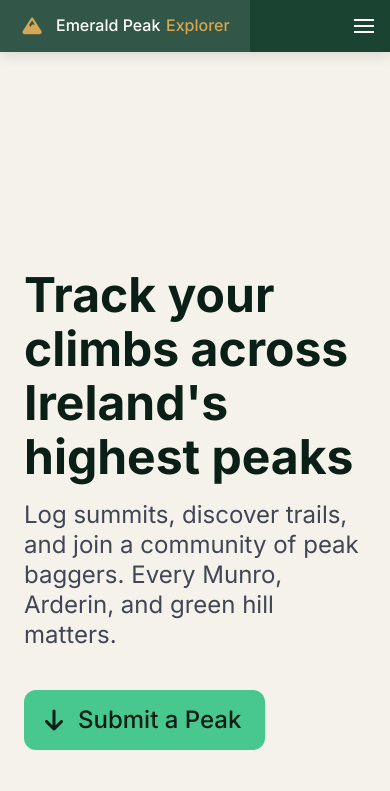
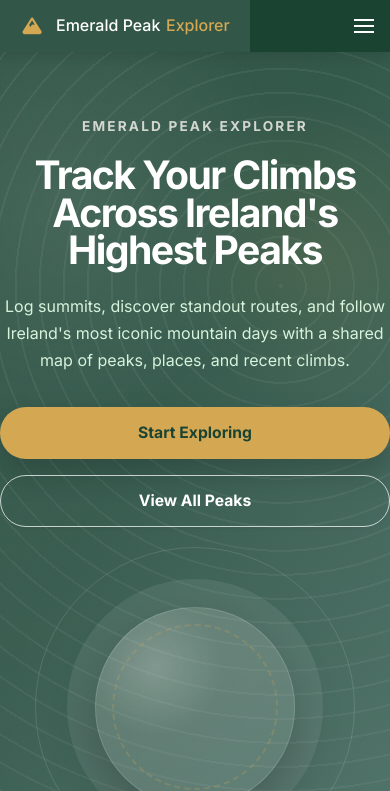
Before and after one commit to AndrianBarbulat/Emerald-Summit-Tracker, a Flask app: page / in a window 390 px wide. Shown: the top 791 px of the page. Run offline with Flask 3, Linux system fonts and the light colour scheme; grey boxes are pictures that could not be loaded.

Commit message:
Redesigned the landing page hero section with a full width layout using a gradient background based on the forest and sage theme. Structured the hero into a two column design with a strong headline and supporting subtitle on the left, along with primary and secondary call to action buttons for exploration and peak browsing. Added a large decorative mountain icon on the right with visual emphasis and subtle styling for depth and branding consistency. Included a dynamic stats banner below the hero that displays total peaks, counties, and provinces from the database, with a responsive mobile layout that collapses into a single centered column.

```diff
--- a/app.py
+++ b/app.py
@@ -184,6 +184,29 @@ def _build_map_peaks(peaks: list[dict]) -> list[dict]:
     return map_peaks
 
 
+def _count_distinct_values(peaks: list[dict], field_name: str) -> int:
+    values = set()
+    for peak in peaks:
+        raw_value = peak.get(field_name)
+        if raw_value is None:
+            continue
+
+        normalized = str(raw_value).strip().lower()
+        if normalized:
+            values.add(normalized)
+
+    return len(values)
+
+
+def _build_landing_stats(peaks: list[dict]) -> dict:
+    province_count = _count_distinct_values(peaks, "province") or 4
+    return {
+        "peaks": len(peaks),
+        "counties": _count_distinct_values(peaks, "county"),
+        "provinces": province_count,
+    }
+
+
 def _enrich_recent_climbs(recent_climbs: list[dict], peaks_by_id: dict) -> list[dict]:
     enriched = []
     for climb in recent_climbs:
@@ -217,6 +240,7 @@ def index():
     all_peaks = get_all_peaks()
     peaks_by_id = {peak.get("id"): peak for peak in all_peaks if peak.get("id") is not None}
     map_peaks = _build_map_peaks(all_peaks)
+    landing_stats = _build_landing_stats(all_peaks)
     recent_climbs = _enrich_recent_climbs(
         get_community_recent_climbs(limit=4),
         peaks_by_id,
@@ -225,6 +249,7 @@ def index():
     return render_template(
         "index.html",
         map_peaks=map_peaks,
+        landing_stats=landing_stats,
         recent_climbs=recent_climbs,
         active_page="index",
         **get_session_context(),
--- /dev/null
+++ b/static/css/index.css
@@ -0,0 +1,367 @@
+.landing-hero {
+    background:
+        linear-gradient(135deg, rgba(27, 67, 50, 0.97) 0%, rgba(82, 121, 111, 0.95) 100%);
+    overflow: hidden;
+    padding: 5rem 0 6.5rem;
+    position: relative;
+}
+
+.landing-hero::before {
+    background:
+        radial-gradient(circle at 18% 18%, rgba(255, 255, 255, 0.12), transparent 30%),
+        radial-gradient(circle at 82% 24%, rgba(212, 168, 83, 0.16), transparent 22%),
+        repeating-radial-gradient(circle at 72% 28%, rgba(255, 255, 255, 0.08) 0 2px, transparent 2px 24px);
+    content: "";
+    inset: 0;
+    opacity: 0.7;
+    pointer-events: none;
+    position: absolute;
+}
+
+.landing-hero::after {
+    background:
+        linear-gradient(120deg, rgba(255, 255, 255, 0.08), transparent 42%),
+        linear-gradient(180deg, transparent 0%, rgba(0, 0, 0, 0.08) 100%);
+    content: "";
+    inset: 0;
+    pointer-events: none;
+    position: absolute;
+}
+
+.landing-hero__content {
+    position: relative;
+    z-index: 1;
+}
+
+.landing-hero__copy {
+    max-width: 34rem;
+}
+
+.landing-hero__eyebrow {
+    color: rgba(245, 241, 235, 0.82);
+    display: inline-block;
+    font-size: 0.85rem;
+    font-weight: 700;
+    letter-spacing: 0.16em;
+    margin-bottom: 1.25rem;
+    text-transform: uppercase;
+}
+
+.landing-hero__title {
+    color: var(--color-white);
+    font-size: clamp(2.75rem, 6vw, 4.6rem);
+    font-weight: 800;
+    letter-spacing: -0.04em;
+    line-height: 0.96;
+    margin-bottom: 1.5rem;
+}
+
+.landing-hero__subtitle {
+    color: var(--color-light-green);
+    font-size: 1.15rem;
+    line-height: 1.7;
+    margin-bottom: 2rem;
+    max-width: 31rem;
+}
+
+.landing-hero__actions {
+    gap: 1rem;
+}
+
+.landing-hero__cta-primary,
+.landing-hero__cta-secondary {
+    border-radius: 999px;
+    font-size: 0.98rem;
+    font-weight: 700;
+    min-height: 3.25rem;
+    padding-left: 1.4rem;
+    padding-right: 1.4rem;
+}
+
+.landing-hero__cta-primary {
+    background: var(--color-gold);
+    border: 0;
+    color: var(--color-forest);
+    box-shadow: 0 14px 30px rgba(0, 0, 0, 0.18);
+}
+
+.landing-hero__cta-primary:hover,
+.landing-hero__cta-primary:focus {
+    background: #e0b666;
+    color: var(--color-forest);
+}
+
+.landing-hero__cta-secondary {
+    background: transparent;
+    border: 1px solid rgba(255, 255, 255, 0.72);
+    color: var(--color-white);
+}
+
+.landing-hero__cta-secondary:hover,
+.landing-hero__cta-secondary:focus {
+    background: rgba(255, 255, 255, 0.08);
+    border-color: var(--color-white);
+    color: var(--color-white);
+}
+
+.landing-hero__visual {
+    align-items: center;
+    display: flex;
+    justify-content: center;
+    min-height: 100%;
+    position: relative;
+}
+
+.landing-hero__visual::before,
+.landing-hero__visual::after {
+    border-radius: 50%;
+    content: "";
+    position: absolute;
+}
+
+.landing-hero__visual::before {
+    background: rgba(255, 255, 255, 0.08);
+    height: 24rem;
+    width: 24rem;
+}
+
+.landing-hero__visual::after {
+    border: 1px solid rgba(255, 255, 255, 0.12);
+    height: 30rem;
+    width: 30rem;
+}
+
+.landing-hero__icon-shell {
+    align-items: center;
+    background:
+        radial-gradient(circle at 30% 30%, rgba(255, 255, 255, 0.18), transparent 35%),
+        linear-gradient(160deg, rgba(245, 241, 235, 0.16), rgba(255, 255, 255, 0.04));
+    border: 1px solid rgba(255, 255, 255, 0.14);
+    border-radius: 50%;
+    box-shadow: 0 22px 48px rgba(0, 0, 0, 0.22);
+    display: inline-flex;
+    height: 18rem;
+    justify-content: center;
+    position: relative;
+    width: 18rem;
+    z-index: 1;
+}
+
+.landing-hero__icon-shell::before {
+    border: 2px dashed rgba(212, 168, 83, 0.22);
+    border-radius: 50%;
+    content: "";
+    inset: 1rem;
+    position: absolute;
+}
+
+.landing-hero__icon {
+    color: var(--color-gold);
+    filter: drop-shadow(0 12px 24px rgba(0, 0, 0, 0.18));
+    font-size: clamp(5rem, 11vw, 8.5rem);
+    position: relative;
+}
+
+.landing-hero__icon .fa-mountain-sun {
+    background: linear-gradient(180deg, #fff4cf 0%, var(--color-gold) 42%, #ffffff 100%);
+    -webkit-background-clip: text;
+    -webkit-text-fill-color: transparent;
+}
+
+.landing-stats-strip {
+    margin-top: -2.8rem;
+    position: relative;
+    z-index: 2;
+}
+
+.landing-stats-card {
+    background: rgba(255, 255, 255, 0.96);
+    border: 1px solid rgba(27, 67, 50, 0.08);
+    border-radius: 26px;
+    box-shadow: 0 18px 44px rgba(16, 24, 40, 0.12);
+    padding: 1.2rem 1.4rem;
+}
+
+.landing-stats-card .columns {
+    margin: 0;
+}
+
+.landing-stats-card .column {
+    padding: 0.85rem 1rem;
+}
+
+.landing-stat {
+    align-items: center;
+    display: flex;
+    gap: 0.95rem;
+    height: 100%;
+}
+
+.landing-stat__icon {
+    align-items: center;
+    background: linear-gradient(145deg, rgba(27, 67, 50, 0.1), rgba(116, 198, 157, 0.16));
+    border-radius: 18px;
+    color: var(--color-forest);
+    display: inline-flex;
+    flex: 0 0 3.25rem;
+    font-size: 1.2rem;
+    height: 3.25rem;
+    justify-content: center;
+    width: 3.25rem;
+}
+
+.landing-stat__value {
+    color: var(--color-forest);
+    display: block;
+    font-size: 1.65rem;
+    font-weight: 800;
+    line-height: 1;
+}
+
+.landing-stat__label {
+    color: var(--color-grey);
+    display: block;
+    font-size: 0.95rem;
+    margin-top: 0.3rem;
+}
+
+.landing-map-section {
+    padding-top: 5rem;
+}
+
+.landing-map-sidebar {
+    border-radius: 24px;
+    box-shadow: var(--shadow-md);
+}
+
+.landing-map-stats {
+    display: grid;
+    gap: 0.8rem;
+    margin-top: 1.25rem;
+}
+
+.landing-map-stats__row {
+    align-items: center;
+    background: rgba(216, 243, 220, 0.4);
+    border-radius: 14px;
+    display: flex;
+    justify-content: space-between;
+    padding: 0.9rem 1rem;
+}
+
+.landing-map-stats__label {
+    color: var(--color-slate);
+    font-size: 0.95rem;
+    font-weight: 500;
+}
+
+.landing-map-stats__value {
+    color: var(--color-forest);
+    font-size: 1rem;
+    font-weight: 700;
+}
+
+.landing-recent-submissions {
+    background: rgba(116, 198, 157, 0.12);
+    border-radius: 16px;
+}
+
+@media screen and (max-width: 1023px) {
+    .landing-hero {
+        padding: 4.25rem 0 5.5rem;
+    }
+
+    .landing-hero__copy {
+        margin-left: auto;
+        margin-right: auto;
+        text-align: center;
+    }
+
+    .landing-hero__subtitle {
+        margin-left: auto;
+        margin-right: auto;
+    }
+
+    .landing-hero__actions {
+        justify-content: center;
+    }
+
+    .landing-hero__visual {
+        margin-top: 2rem;
+    }
+
+    .landing-hero__visual::before {
+        height: 20rem;
+        width: 20rem;
+    }
+
+    .landing-hero__visual::after {
+        height: 24rem;
+        width: 24rem;
+    }
+
+    .landing-hero__icon-shell {
+        height: 15rem;
+        width: 15rem;
+    }
+
+    .landing-stats-strip {
+        margin-top: -2rem;
+    }
+
+    .landing-map-section {
+        padding-top: 4.25rem;
+    }
+}
+
+@media screen and (max-width: 768px) {
+    .landing-hero {
+        padding: 3.8rem 0 5rem;
+    }
+
+    .landing-hero__title {
+        font-size: 2.45rem;
+    }
+
+    .landing-hero__subtitle {
+        font-size: 1rem;
+    }
+
+    .landing-hero__actions {
+        align-items: stretch;
+        flex-direction: column;
+    }
+
+    .landing-hero__actions .button {
+        width: 100%;
+    }
+
+    .landing-hero__visual {
+        margin-top: 1.5rem;
+    }
+
+    .landing-hero__visual::before {
+        height: 16rem;
+        width: 16rem;
+    }
+
+    .landing-hero__visual::after {
+        height: 20rem;
+        width: 20rem;
+    }
+
+    .landing-hero__icon-shell {
+        height: 12.5rem;
+        width: 12.5rem;
+    }
+
+    .landing-stats-card {
+        border-radius: 22px;
+        padding: 1rem;
+    }
+
+    .landing-stat {
+        justify-content: center;
+        text-align: center;
+    }
+}
--- a/templates/index.html
+++ b/templates/index.html
@@ -4,65 +4,123 @@
 
 {% block extra_css %}
 <link rel="stylesheet" href="https://unpkg.com/leaflet@1.9.4/dist/leaflet.css" />
+<link rel="stylesheet" href="{{ url_for('static', filename='css/index.css') }}">
 {% endblock %}
 
 {% block content %}
-        <!-- Hero Section -->
-        <section class="section">
-            <div class="container">
-                <div class="columns is-vcentered is-multiline">
-                    <div class="column is-6">
-                        <div class="hero-image p-6">
-                            <span class="icon is-large has-text-white">
-                                <i class="fas fa-mountain-sun fa-4x"></i>
-                            </span>
+        <section class="landing-hero">
+            <div class="container landing-hero__content">
+                <div class="columns is-vcentered is-variable is-7 is-multiline">
+                    <div class="column is-6-desktop">
+                        <div class="landing-hero__copy">
+                            <span class="landing-hero__eyebrow">Emerald Peak Explorer</span>
+                            <h1 class="landing-hero__title">Track Your Climbs Across Ireland's Highest Peaks</h1>
+                            <p class="landing-hero__subtitle">
+                                Log summits, discover standout routes, and follow Ireland's most iconic mountain days
+                                with a shared map of peaks, places, and recent climbs.
+                            </p>
+                            <div class="buttons landing-hero__actions">
+                                {% if profile %}
+                                <a class="button landing-hero__cta-primary" href="/home">
+                                    Start Exploring
+                                </a>
+                                {% else %}
+                                <button type="button" class="button landing-hero__cta-primary" onclick="openModal('signup')">
+                                    Start Exploring
+                                </button>
+                                {% endif %}
+                                <a class="button landing-hero__cta-secondary" href="#map-section">
+                                    View All Peaks
+                                </a>
+                            </div>
                         </div>
                     </div>
-                    <div class="column is-6">
-                        <h1 class="title is-1 has-text-success-dark">Track your climbs across Ireland's highest peaks
-                        </h1>
-                        <p class="subtitle is-4 mt-4">Log summits, discover trails, and join a community of peak
-                            baggers. Every Munro, Arderin, and green hill matters.</p>
-                        <button class="button is-success is-large mt-4"
-                            onclick="document.getElementById('map-section').scrollIntoView({behavior:'smooth'});">
-                            <span class="icon"><i class="fas fa-arrow-down"></i></span>
-                            <span>Submit a Peak</span>
-                        </button>
+                    <div class="column is-6-desktop">
+                        <div class="landing-hero__visual">
+                            <div class="landing-hero__icon-shell">
+                                <span class="icon landing-hero__icon" aria-hidden="true">
+                                    <i class="fas fa-mountain-sun"></i>
+                                </span>
+                            </div>
+                        </div>
                     </div>
                 </div>
             </div>
         </section>
 
-        <!-- Map Section -->
-        <section id="map-section" class="section has-background-success-light">
+        <section class="landing-stats-strip">
+            <div class="container">
+                <div class="landing-stats-card">
+                    <div class="columns is-mobile is-multiline">
+                        <div class="column is-12-mobile is-4-tablet">
+                            <div class="landing-stat">
+                                <span class="landing-stat__icon" aria-hidden="true">
+                                    <i class="fas fa-mountain"></i>
+                                </span>
+                                <div>
+                                    <span class="landing-stat__value">{{ landing_stats.peaks }}</span>
+                                    <span class="landing-stat__label">Peaks</span>
+                                </div>
+                            </div>
+                        </div>
+                        <div class="column is-12-mobile is-4-tablet">
+                            <div class="landing-stat">
+                                <span class="landing-stat__icon" aria-hidden="true">
+                                    <i class="fas fa-map-location-dot"></i>
+                                </span>
+                                <div>
+                                    <span class="landing-stat__value">{{ landing_stats.counties }}</span>
+                                    <span class="landing-stat__label">Counties</span>
+                                </div>
+                            </div>
+                        </div>
+                        <div class="column is-12-mobile is-4-tablet">
+                            <div class="landing-stat">
+                                <span class="landing-stat__icon" aria-hidden="true">
+                                    <i class="fas fa-compass"></i>
+                                </span>
+                                <div>
+                                    <span class="landing-stat__value">{{ landing_stats.provinces }}</span>
+                                    <span class="landing-stat__label">Provinces</span>
+                                </div>
+                            </div>
+                        </div>
+                    </div>
+                </div>
+            </div>
+        </section>
+
+        <section id="map-section" class="section has-background-success-light landing-map-section">
             <div class="container">
                 <div class="columns is-multiline">
                     <div class="column is-8">
                         <div class="map-container" id="peak-map"></div>
                     </div>
                     <div class="column is-4">
-                        <div class="box">
+                        <div class="box landing-map-sidebar">
                             <h3 class="title is-4 has-text-success-dark">
                                 <span class="icon"><i class="fas fa-chart-line"></i></span>
-                                Summit Stats
+                                Summit Snapshot
                             </h3>
 
-                            <div class="field is-grouped is-justify-content-space-between mt-4">
-                                <span>Total peaks submitted</span>
-                                <span class="tag is-success is-medium">247</span>
-                            </div>
-                            <div class="field is-grouped is-justify-content-space-between">
-                                <span>Top user</span>
-                                <span class="tag is-success is-medium">ClimberMaeve</span>
-                            </div>
-                            <div class="field is-grouped is-justify-content-space-between">
-                                <span>This week</span>
-                                <span class="tag is-success is-medium">12</span>
+                            <div class="landing-map-stats">
+                                <div class="landing-map-stats__row">
+                                    <span class="landing-map-stats__label">Total peaks mapped</span>
+                                    <span class="landing-map-stats__value">{{ landing_stats.peaks }}</span>
+                                </div>
+                                <div class="landing-map-stats__row">
+                                    <span class="landing-map-stats__label">Counties covered</span>
+                                    <span class="landing-map-stats__value">{{ landing_stats.counties }}</span>
+                                </div>
+                                <div class="landing-map-stats__row">
+                                    <span class="landing-map-stats__label">Provinces represented</span>
+                                    <span class="landing-map-stats__value">{{ landing_stats.provinces }}</span>
+                                </div>
                             </div>
 
                             <h4 class="title is-6 mt-5 mb-3">Latest submissions</h4>
 
-                            <div class="box is-shadowless p-2 has-background-success-light">
+                            <div class="box is-shadowless p-2 landing-recent-submissions">
                                 {% if recent_climbs %}
                                     {% for climb in recent_climbs %}
                                     <div class="is-flex is-justify-content-space-between is-align-items-center p-2">
```
